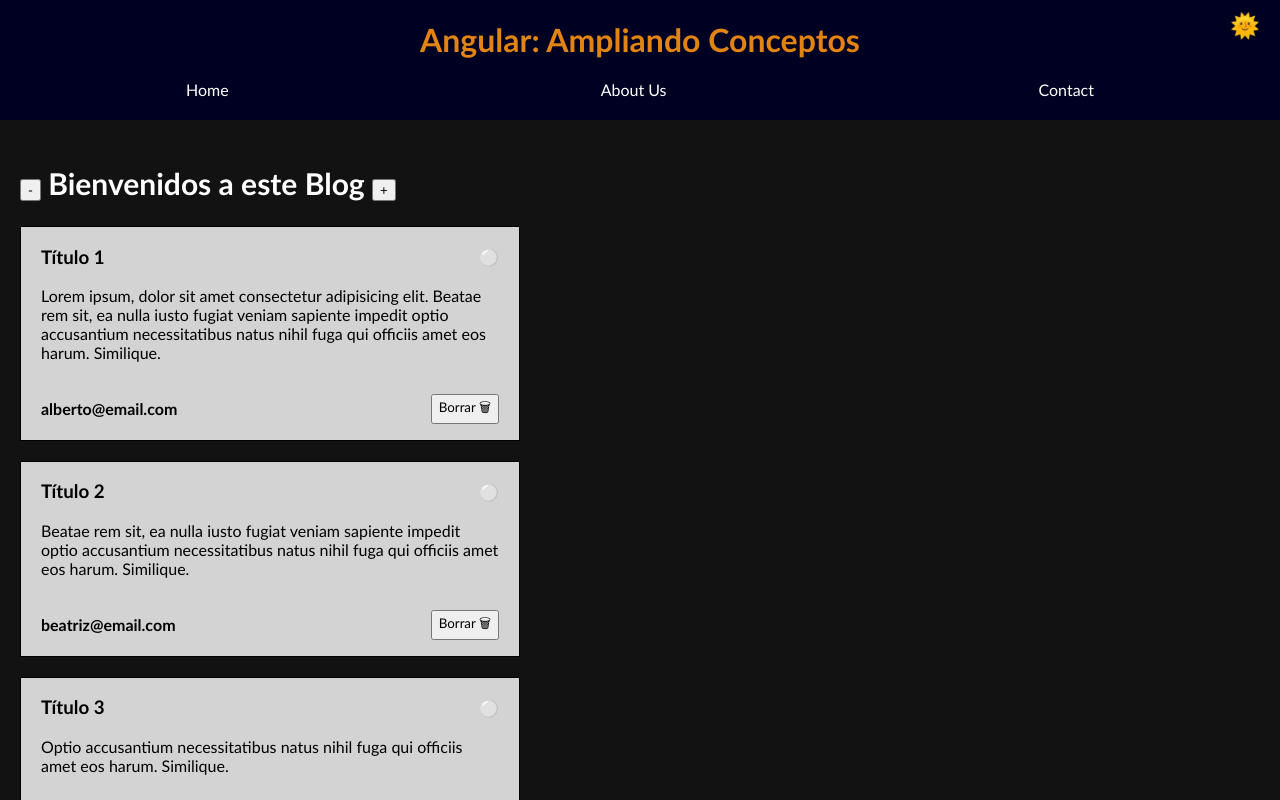
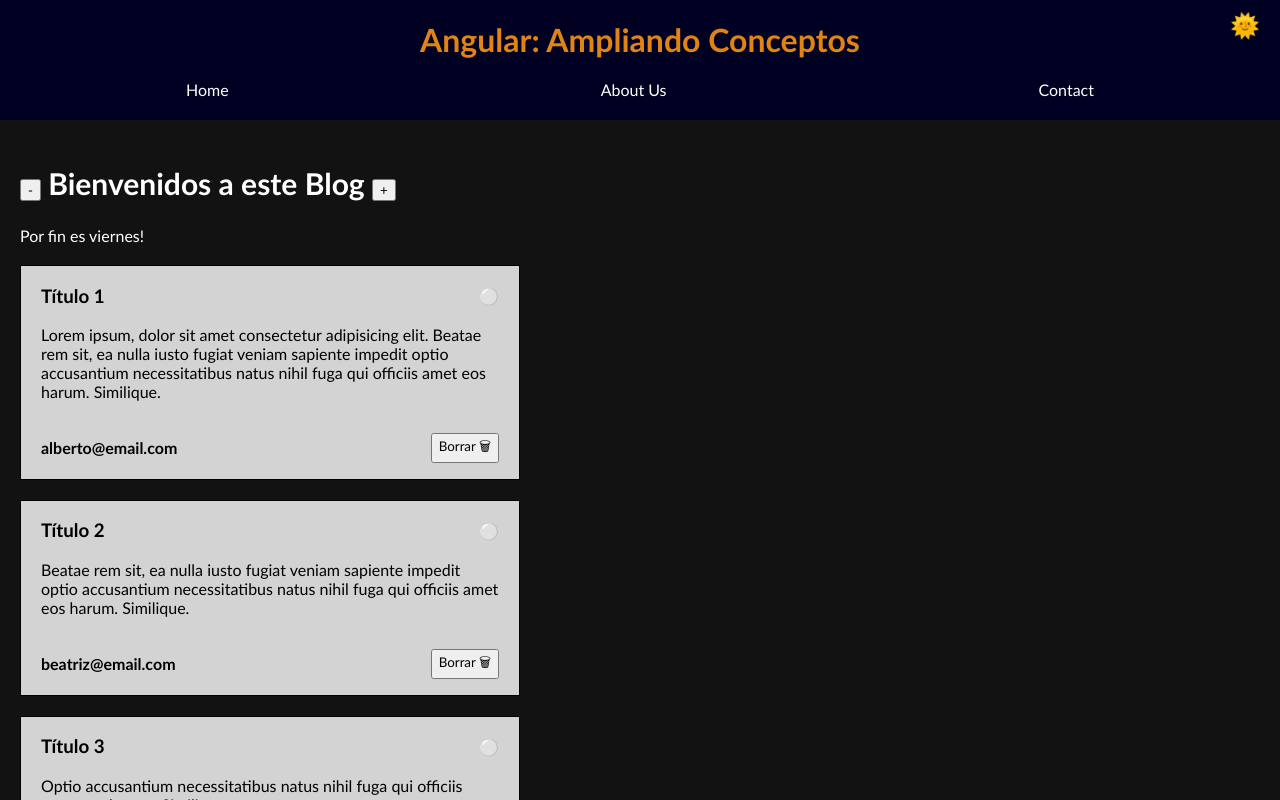
Before and after one commit to Amaza-ing/OW-Angular-Ampliando-Conceptos, an Angular app: page / in a window 1280 px wide. Shown: the top 800 px of the page. Built offline with nearby package versions, Linux system fonts and the light colour scheme.

Commit message:
ngSwitch

```diff
--- a/src/app/components/blog/blog.component.html
+++ b/src/app/components/blog/blog.component.html
@@ -3,6 +3,15 @@
   Bienvenidos a este Blog
   <button (click)="changeTitleSize(1)">+</button>
 </h2>
+
+<div [ngSwitch]="weekDay">
+  <p *ngSwitchCase="1">Ánimo con el inicio de semana!</p>
+  <p *ngSwitchCase="2">Ya es martes!</p>
+  <p *ngSwitchCase="3">Queda la mitad de la semana!</p>
+  <p *ngSwitchCase="4">Casi se siente el fin de semana!</p>
+  <p *ngSwitchCase="5">Por fin es viernes!</p>
+  <p *ngSwitchDefault>A desconectar el finde!</p>
+</div>
 
 <ul class="article-list">
   @for (article of articleService.articles; track article.id) {
--- a/src/app/components/blog/blog.component.ts
+++ b/src/app/components/blog/blog.component.ts
@@ -1,16 +1,28 @@
 import { Component } from '@angular/core';
 import { ArticleCardComponent } from '../article-card/article-card.component';
 import { ArticleService } from '../../services/article.service';
-import { NgStyle } from '@angular/common';
+import {
+  NgStyle,
+  NgSwitch,
+  NgSwitchCase,
+  NgSwitchDefault,
+} from '@angular/common';
 
 @Component({
   selector: 'app-blog',
-  imports: [ArticleCardComponent, NgStyle],
+  imports: [
+    ArticleCardComponent,
+    NgStyle,
+    NgSwitch,
+    NgSwitchCase,
+    NgSwitchDefault,
+  ],
   templateUrl: './blog.component.html',
   styleUrl: './blog.component.css',
 })
 export class BlogComponent {
   titleSize = 30;
+  weekDay = new Date().getDay();
 
   constructor(public articleService: ArticleService) {}
 
```
